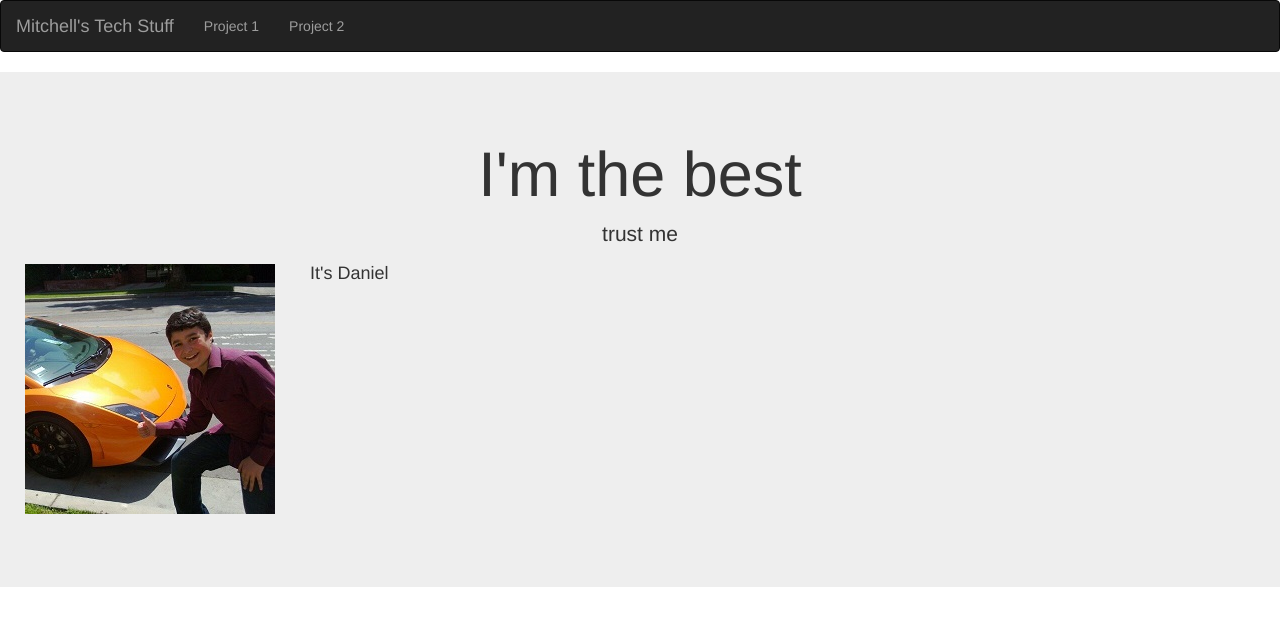
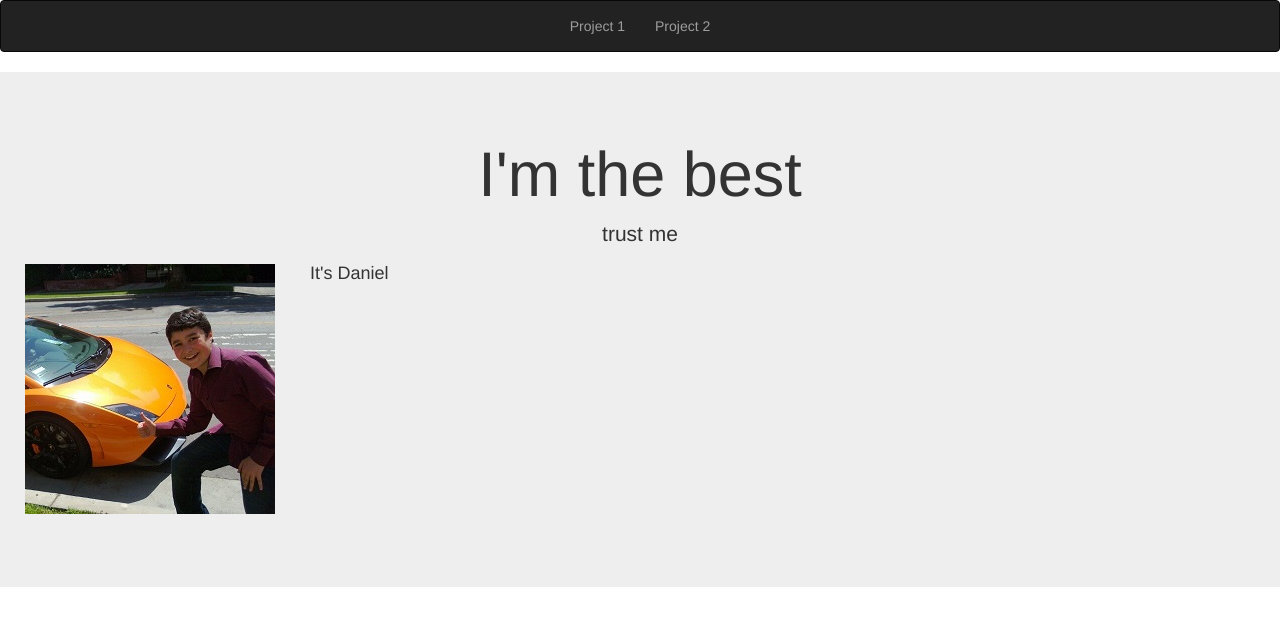
Before and after one commit to mitchell-schenk/mitchell-schenk.github.io, a plain HTML site: page index.html in a window 1280 px wide. Drawn offline with nearby package versions, Linux system fonts and the light colour scheme.

Commit message:
simplified navbar

```diff
--- a/index.html
+++ b/index.html
@@ -19,32 +19,16 @@
     <![endif]-->
   </head>
   <body id="bodyid">
-    <nav class="navbar navbar-inverse">
-      <div class="container-fluid">
-        <!-- Brand and toggle get grouped for better mobile display -->
-        <div class="navbar-header">
-          <button type="button" class="navbar-toggle collapsed" data-toggle="collapse" data-target="#bs-example-navbar-collapse-1" aria-expanded="false">
-            <span class="sr-only">Toggle navigation</span>
-            <span class="icon-bar"></span>
-            <span class="icon-bar"></span>
-            <span class="icon-bar"></span>
-          </button>
-          <a class="navbar-brand" href="index.html">Mitchell's Tech Stuff</a>
-        </div>
 
-        <!-- Collect the nav links, forms, and other content for toggling -->
-        <div class="collapse navbar-collapse" id="bs-example-navbar-collapse-1">
-          <ul class="nav navbar-nav" id="dynamicNav">
-            <!--<li class="active"><a href="#">Link<span class="sr-only">(current)</span></a></li>-->
+    <nav class="navbar navbar-inverse center" role="navigation">
+  		<div class="navbar-inner">
+    		<ul class="nav navbar-nav">
+      			<li><a href="page1.html">Project 1</a></li>
+  				<li><a href="page2.html">Project 2</a></li>
+    		</ul>
+  		</div>
+	</nav>
 
-            	<li><a href="page1.html">Project 1</a></li>
-  				<li><a href="page2.html">Project 2</a></li>
-
-          </ul>
-
-        </div><!-- /.navbar-collapse -->
-      </div><!-- /.container-fluid -->
-    </nav>
     <div class="jumbotron ">
 
   		<h1 class="text-center">I'm the best</h1>
--- a/main.css
+++ b/main.css
@@ -48,3 +48,11 @@
     padding-bottom: 25px;
 
 }
+.navbar.center .navbar-inner {
+    text-align: center;
+}
+.navbar.center .navbar-inner .nav {
+    float: none;
+    display:inline-block;
+    vertical-align: top;
+}
```
Also changed, not shown: page1.html (+8 -25 lines), page2.html (+8 -25 lines).
